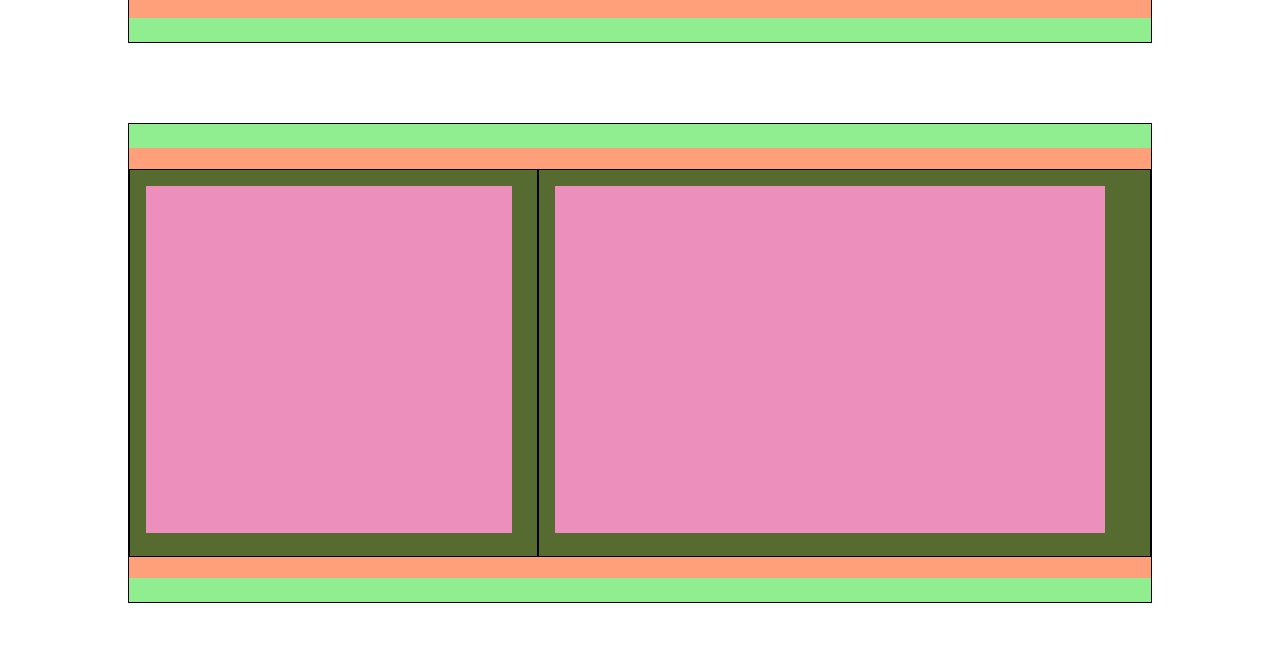
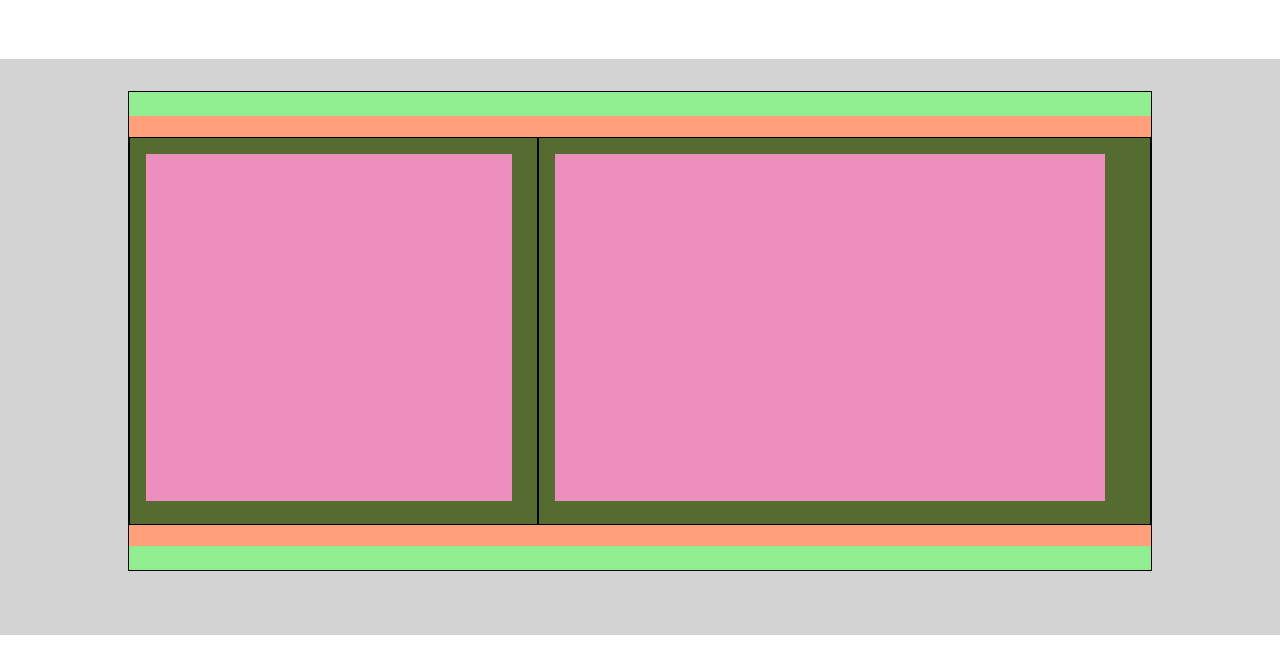
Before and after one commit to giacomobranchi/htmlcss-struttura-discord, a plain HTML site: page index.html in a window 1280 px wide. Shown: the part 957-1623 px from the top of the page. Drawn offline with Linux system fonts and the light colour scheme.

Commit message:
add section to main

```diff
--- a/assets/style.css
+++ b/assets/style.css
@@ -56,15 +56,15 @@ nav {
 }
 
 section {
-    margin-top: 2rem;
+    padding-top: 2rem;
+    padding-bottom: 4rem;
 }
 
 .bg_2 {
     background-color: lightgreen;
     border: 1px solid black;
     height: 30rem;
-    margin-top: 5rem;
-    margin-bottom: 2rem;
+
 }
 
 .row {
@@ -98,3 +98,12 @@ section {
     margin: 1rem;
 
 }
+
+.dark {
+    background-color: lightgrey;
+}
+
+.bg_3 {
+    background-color: mediumseagreen;
+    height: 48rem;
+}
--- a/index.html
+++ b/index.html
@@ -34,7 +34,7 @@
           </div>
         </div>
       </section>
-      <section>
+      <section class="dark">
         <div class="container bg_2">
           <div class="row">
             <div class="col_2">
@@ -62,6 +62,9 @@
           </div>
         </div>
       </section>
+      <section class="dark">
+        <div class="container bg_3"></div>
+      </section>
     </main>
     <footer></footer>
   </body>
```
